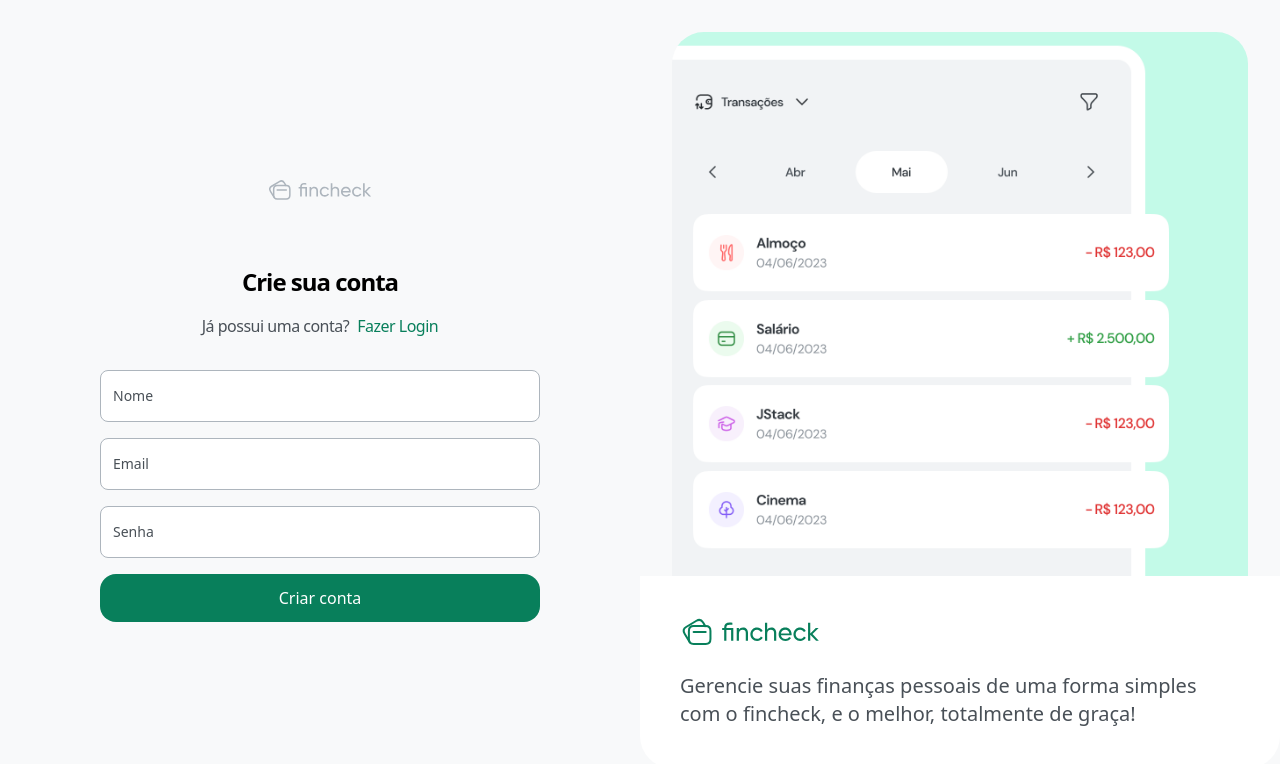
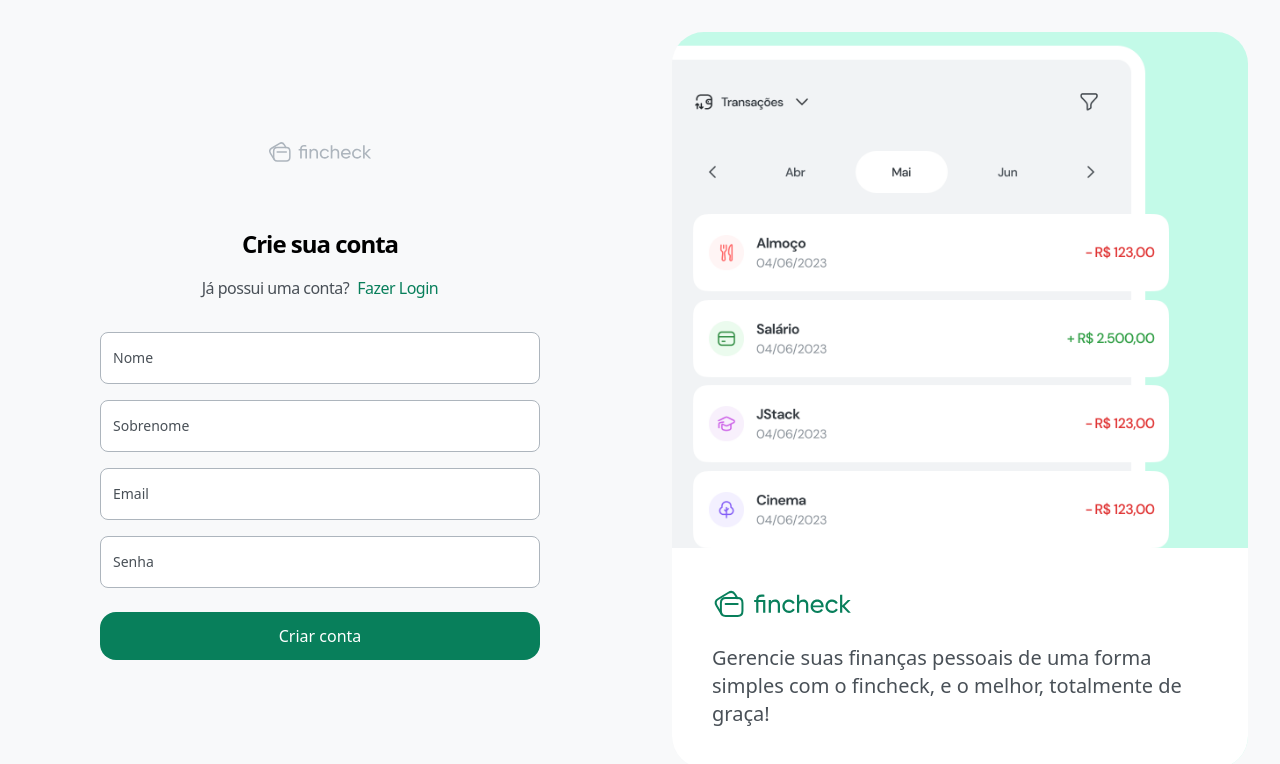
Before and after one commit to JoaoPedroAFLuz/fincheck, a React (Vite) app in the folder frontend/: page /register in a window 1280 px wide. Shown: the top 764 px of the page. Built offline with nearby package versions, Linux system fonts and the light colour scheme.

Commit message:
frontend - criar schema e validacoes dos formularios de login e cadastro

```diff
--- /dev/null
+++ b/frontend/src/app/utils/cn.ts
@@ -0,0 +1,6 @@
+import clsx, { ClassValue } from 'clsx';
+import { twMerge } from 'tailwind-merge';
+
+export function cn(...inputs: ClassValue[]) {
+  return twMerge(clsx(inputs));
+}
--- a/frontend/src/view/components/Button.tsx
+++ b/frontend/src/view/components/Button.tsx
@@ -1,13 +1,16 @@
+import { cn } from '@/app/utils/cn';
 import { ComponentProps } from 'react';
 
 interface ButtonProps extends ComponentProps<'button'> {}
 
-export function Button(props: ButtonProps) {
+export function Button({ className, ...props }: ButtonProps) {
   return (
     <button
+      className={cn(
+        'h-12 w-full rounded-2xl bg-teal-900 px-6 font-medium text-white transition-all hover:bg-teal-800 disabled:cursor-not-allowed disabled:bg-gray-100 disabled:text-gray-400',
+        className,
+      )}
       {...props}
-      className="h-12 w-full rounded-2xl bg-teal-900 px-6 font-medium text-white transition-all hover:bg-teal-800
-      disabled:cursor-not-allowed disabled:bg-gray-100 disabled:text-gray-400"
     ></button>
   );
 }
--- a/frontend/src/view/components/Input.tsx
+++ b/frontend/src/view/components/Input.tsx
@@ -1,30 +1,48 @@
-import { ComponentProps } from 'react';
+import { cn } from '@/app/utils/cn';
+import { CrossCircledIcon } from '@radix-ui/react-icons';
+import { ComponentProps, forwardRef } from 'react';
 
-interface InputProps extends ComponentProps<'input'> {}
+interface InputProps extends ComponentProps<'input'> {
+  name: string;
+  error?: string;
+}
 
-export function Input({ id, name, placeholder, ...props }: InputProps) {
+export const Input = forwardRef<HTMLInputElement, InputProps>(
+  ({ id, name, error, placeholder, className, ...props }, ref) => {
     const inputId = id ?? name;
 
     return (
       <div className="relative">
         <input
           id={inputId}
+          ref={ref}
           name={name}
-        className="peer h-[52px] w-full rounded-lg border border-gray-500
-        bg-white px-3 pt-4 text-gray-800 placeholder-shown:pt-0
-        focus:border-gray-800"
           placeholder=" "
+          className={cn(
+            'peer h-[52px] w-full rounded-lg border border-gray-500 bg-white px-3 pt-4 text-gray-800 outline-none transition-all placeholder-shown:pt-0 focus:border-gray-800',
+            error && '!border-red-900',
+            className,
+          )}
           {...props}
         />
 
         <label
           htmlFor={inputId}
-        className="pointer-events-none absolute left-[13px] text-gray-700
-        transition-all peer-placeholder-shown:top-4
-        peer-placeholder-shown:text-sm"
+          className="pointer-events-none absolute left-[13px] text-gray-700 transition-all peer-placeholder-shown:top-4 peer-placeholder-shown:text-sm"
         >
           {placeholder}
         </label>
+
+        {error && (
+          <div className="mt-2 flex items-center gap-2 text-red-900">
+            <CrossCircledIcon />
+
+            <span className="text-xs">{error}</span>
+          </div>
+        )}
       </div>
     );
-}
+  },
+);
+
+Input.displayName = 'Input';
--- a/frontend/src/view/layouts/AuthLayout.tsx
+++ b/frontend/src/view/layouts/AuthLayout.tsx
@@ -20,7 +20,7 @@ export function AuthLayout() {
           className="h-full max-h-[960px] w-full max-w-[656px] select-none rounded-[32px] object-cover"
         />
 
-        <div className="absolute bottom-8 max-w-[656px] rounded-b-[32px] bg-white p-10">
+        <div className="absolute bottom-8 mx-8 max-w-[656px] rounded-b-[32px] bg-white p-10">
           <Logo className="h-8 text-teal-900" />
 
           <p className="mt-6 text-xl font-medium text-gray-700">
--- a/frontend/src/view/pages/Login/index.tsx
+++ b/frontend/src/view/pages/Login/index.tsx
@@ -2,11 +2,14 @@ import { Link } from 'react-router-dom';
 
 import { Button } from '@/view/components/Button';
 import { Input } from '@/view/components/Input';
+import { useLoginController } from './useLoginController';
 
 export function Login() {
+  const { errors, handleSubmit, register } = useLoginController();
+
   return (
     <>
-      <header className="flex flex-col items-center gap-4">
+      <header className="flex flex-col items-center gap-4 text-center">
         <h1 className="text-2xl font-bold tracking-[-1px]">
           Entre em sua conta
         </h1>
@@ -20,12 +23,27 @@ export function Login() {
         </p>
       </header>
 
-      <form className="mt-[60px] flex w-full flex-col gap-4">
-        <Input name="email" type="email" placeholder="E-mail" />
+      <form
+        onSubmit={handleSubmit}
+        className="mt-[60px] flex w-full flex-col gap-4"
+      >
+        <Input
+          type="email"
+          placeholder="E-mail"
+          error={errors.email?.message}
+          {...register('email')}
+        />
 
-        <Input name="password" type="password" placeholder="Senha" />
+        <Input
+          type="password"
+          placeholder="Senha"
+          error={errors.password?.message}
+          {...register('password')}
+        />
 
-        <Button type="submit">Entrar</Button>
+        <Button type="submit" className="mt-2">
+          Entrar
+        </Button>
       </form>
     </>
   );
--- /dev/null
+++ b/frontend/src/view/pages/Login/useLoginController.ts
@@ -0,0 +1,33 @@
+import { zodResolver } from '@hookform/resolvers/zod';
+import { useForm } from 'react-hook-form';
+import { z } from 'zod';
+
+const loginFormSchema = z.object({
+  email: z
+    .string()
+    .nonempty('Campo obrigatório')
+    .email('Informe um e-mail válido'),
+  password: z
+    .string()
+    .nonempty('Campo obrigatório')
+    .min(8, 'Senha deve ter no mínimo 8 dígitos'),
+});
+
+type LoginForm = z.infer<typeof loginFormSchema>;
+
+export function useLoginController() {
+  const {
+    formState: { errors },
+    handleSubmit: hookFormHandleSubmit,
+    register,
+    ...form
+  } = useForm<LoginForm>({
+    resolver: zodResolver(loginFormSchema),
+  });
+
+  const handleSubmit = hookFormHandleSubmit((data: LoginForm) => {
+    console.log({ data });
+  });
+
+  return { form, errors, register, handleSubmit };
+}
--- a/frontend/src/view/pages/Register/index.tsx
+++ b/frontend/src/view/pages/Register/index.tsx
@@ -2,11 +2,14 @@ import { Link } from 'react-router-dom';
 
 import { Button } from '@/view/components/Button';
 import { Input } from '@/view/components/Input';
+import { useRegisterController } from './useRegisterController';
 
 export function Register() {
+  const { errors, register, handleSubmit } = useRegisterController();
+
   return (
     <>
-      <header className="flex flex-col items-center gap-4">
+      <header className="flex flex-col items-center gap-4 text-center">
         <h1 className="text-2xl font-bold tracking-[-1px]">Crie sua conta</h1>
 
         <p className="space-x-2 tracking-[-0.5px]">
@@ -18,14 +21,38 @@ export function Register() {
         </p>
       </header>
 
-      <form className="mt-8 flex w-full flex-col gap-4">
-        <Input name="nome" type="text" placeholder="Nome" />
+      <form className="mt-8 flex w-full flex-col gap-4" onSubmit={handleSubmit}>
+        <Input
+          type="text"
+          error={errors.firstName?.message}
+          placeholder="Nome"
+          {...register('firstName')}
+        />
 
-        <Input name="email" type="email" placeholder="Email" />
+        <Input
+          type="text"
+          error={errors.lastName?.message}
+          placeholder="Sobrenome"
+          {...register('lastName')}
+        />
 
-        <Input name="password" type="password" placeholder="Senha" />
+        <Input
+          type="email"
+          error={errors.email?.message}
+          placeholder="Email"
+          {...register('email')}
+        />
 
-        <Button type="submit">Criar conta</Button>
+        <Input
+          type="password"
+          error={errors.password?.message}
+          placeholder="Senha"
+          {...register('password')}
+        />
+
+        <Button type="submit" className="mt-2">
+          Criar conta
+        </Button>
       </form>
     </>
   );
--- /dev/null
+++ b/frontend/src/view/pages/Register/useRegisterController.ts
@@ -0,0 +1,40 @@
+import { zodResolver } from '@hookform/resolvers/zod';
+import { useForm } from 'react-hook-form';
+import { z } from 'zod';
+
+const registerFormSchema = z.object({
+  firstName: z
+    .string()
+    .nonempty('Campo obrigatório')
+    .min(3, 'Informe seu nome'),
+  lastName: z
+    .string()
+    .nonempty('Campo obrigatório')
+    .min(3, 'Informe seu sobrenome'),
+  email: z
+    .string()
+    .nonempty('Campo obrigatório')
+    .email('Informe um e-mail válido'),
+  password: z
+    .string()
+    .nonempty('Campo obrigatório')
+    .min(8, 'Senha deve conter no mínimo 8 dígitos'),
+});
+
+type RegisterForm = z.infer<typeof registerFormSchema>;
+
+export function useRegisterController() {
+  const {
+    formState: { errors },
+    handleSubmit: hookFormHandleSubmit,
+    register,
+  } = useForm<RegisterForm>({
+    resolver: zodResolver(registerFormSchema),
+  });
+
+  const handleSubmit = hookFormHandleSubmit((data: RegisterForm) => {
+    console.log({ data });
+  });
+
+  return { errors, register, handleSubmit };
+}
```
Also changed, not shown: frontend/package.json (+7 -1 lines), 2 other files (tests, documents, lock files or other folders). Lines whose indentation alone changed are shown as unchanged.
